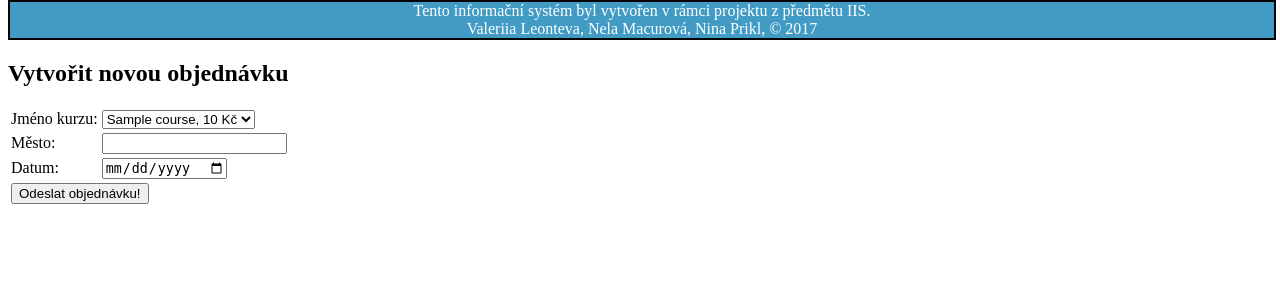
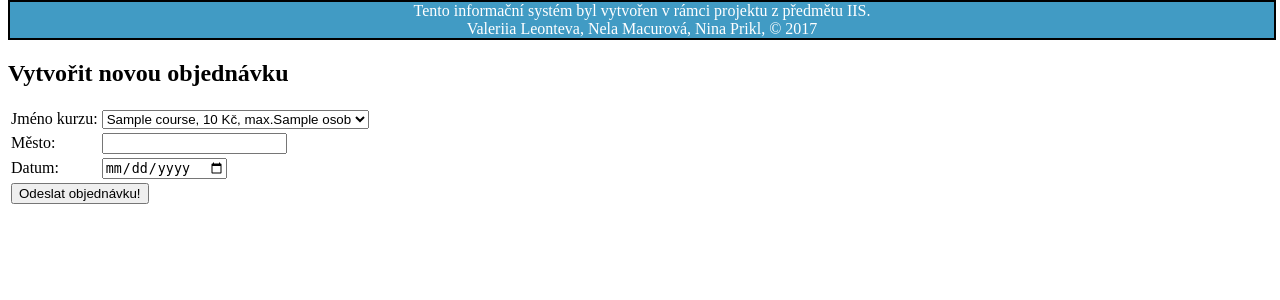
Before and after one commit to SKdiash/IIS, a PHP site: page /make_order.php in a window 1280 px wide. Shown: the part 245-545 px from the top of the page. Run offline with PHP 8.4, Linux system fonts and the light colour scheme; the visitor is signed in with stand-in values (Sample User, id 1); tables that the repository leaves empty or names only in its code hold one stand-in row (values such as "Sample post"); some libraries are stand-ins or nearby versions.

Commit message:
maximum osob do objednavky

```diff
--- a/make_order.php
+++ b/make_order.php
@@ -39,13 +39,13 @@
                     <select name="name" required="required">
                        <?php
 
-                          $all_course = $mysqli->query("SELECT name,price_firm FROM `course`");
+                          $all_course = $mysqli->query("SELECT * FROM `course`");
 
                           for($d = 1; $d <= ($all_course->num_rows); $d++)
                           {
                             $course_are = $all_course->fetch_assoc();
 
-                            echo '<option value="'.$course_are['name'].'">'.$course_are['name'].', '.$course_are['price_firm'].' Kč </optionc>';
+                            echo '<option value="'.$course_are['name'].'">'.$course_are['name'].', '.$course_are['price_firm'].' Kč, max.'.$course_are['max_capacity'].' osob </optionc>';
                           }
                        ?>
                     </select>
```
